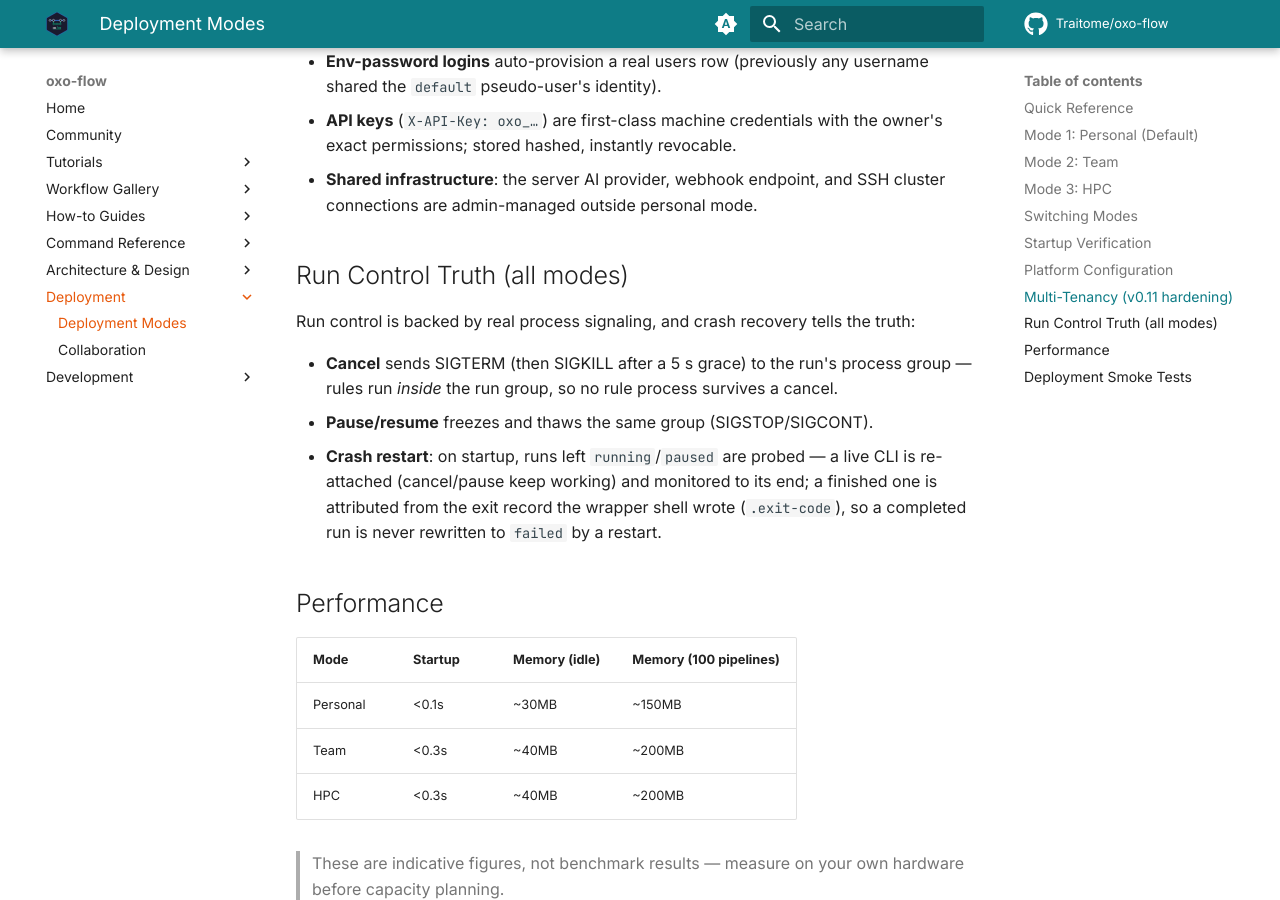
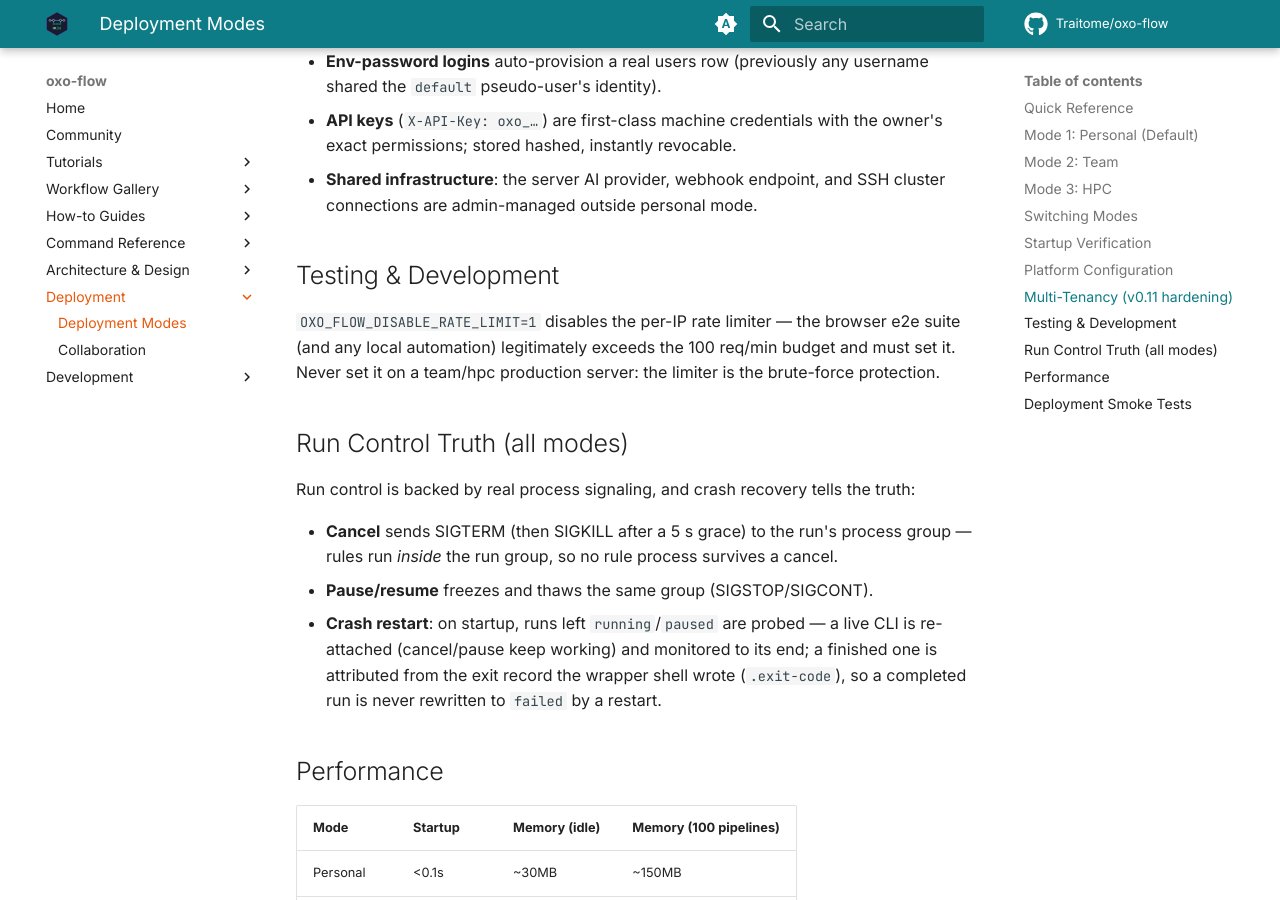
Before and after one commit to Traitome/oxo-flow, an MkDocs documentation site: the page built from docs/guide/src/how-to/deploy-modes.md, in a window 1280 px wide and 900 px high, scrolled down 4798 px. Built offline with MkDocs 1.6.1 and Material for MkDocs 9.7.7, drawn with Linux system fonts in a browser that asks for light colours; comment, search, counter and statistics services are not loaded.

Commit message:
docs: deploy modes — OXO_FLOW_DISABLE_RATE_LIMIT testing escape hatch

```diff
--- a/docs/guide/src/how-to/deploy-modes.md
+++ b/docs/guide/src/how-to/deploy-modes.md
@@ -211,6 +211,13 @@ Team/HPC modes scope every resource to the acting user:
 - **Shared infrastructure**: the server AI provider, webhook endpoint, and
   SSH cluster connections are admin-managed outside personal mode.
 
+## Testing & Development
+
+`OXO_FLOW_DISABLE_RATE_LIMIT=1` disables the per-IP rate limiter — the
+browser e2e suite (and any local automation) legitimately exceeds the
+100 req/min budget and must set it. Never set it on a team/hpc
+production server: the limiter is the brute-force protection.
+
 ## Run Control Truth (all modes)
 
 Run control is backed by real process signaling, and crash recovery tells
```
